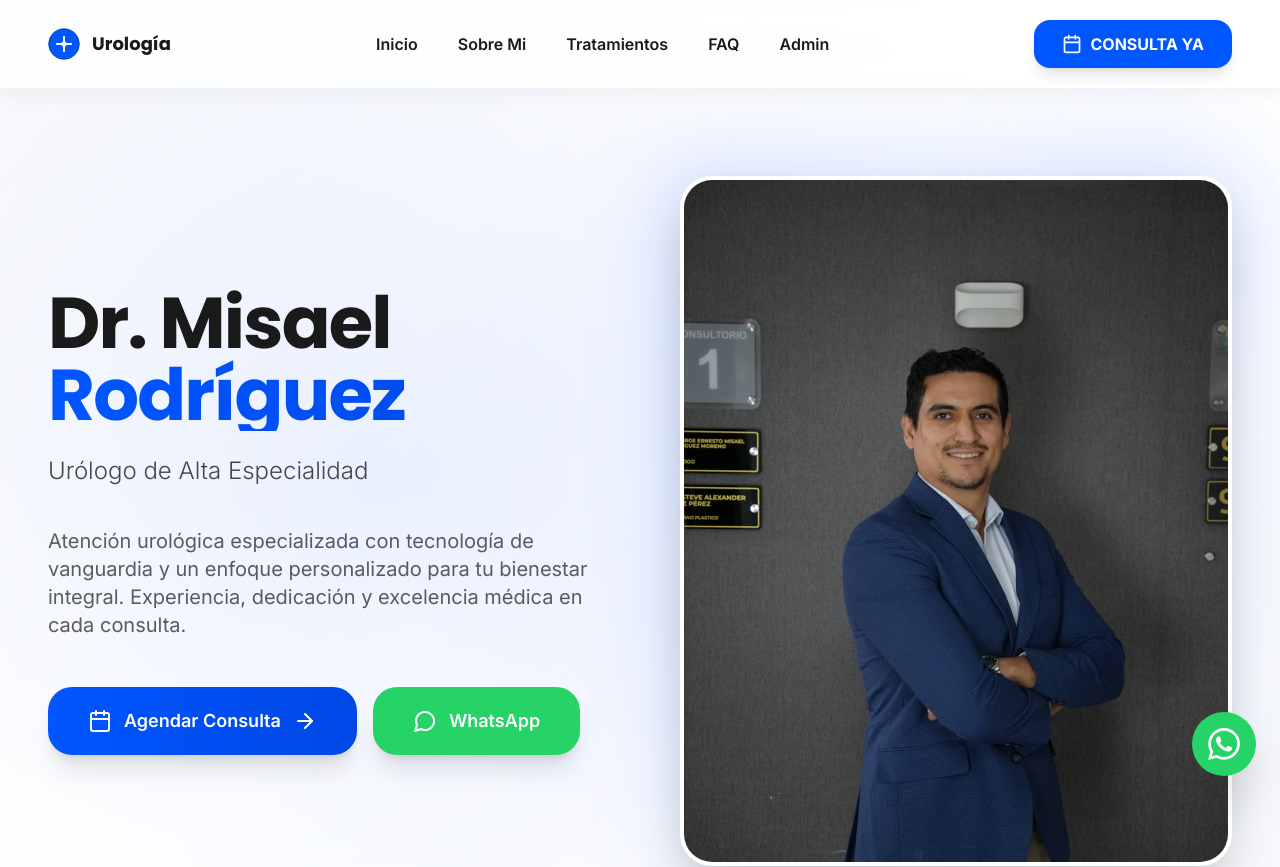
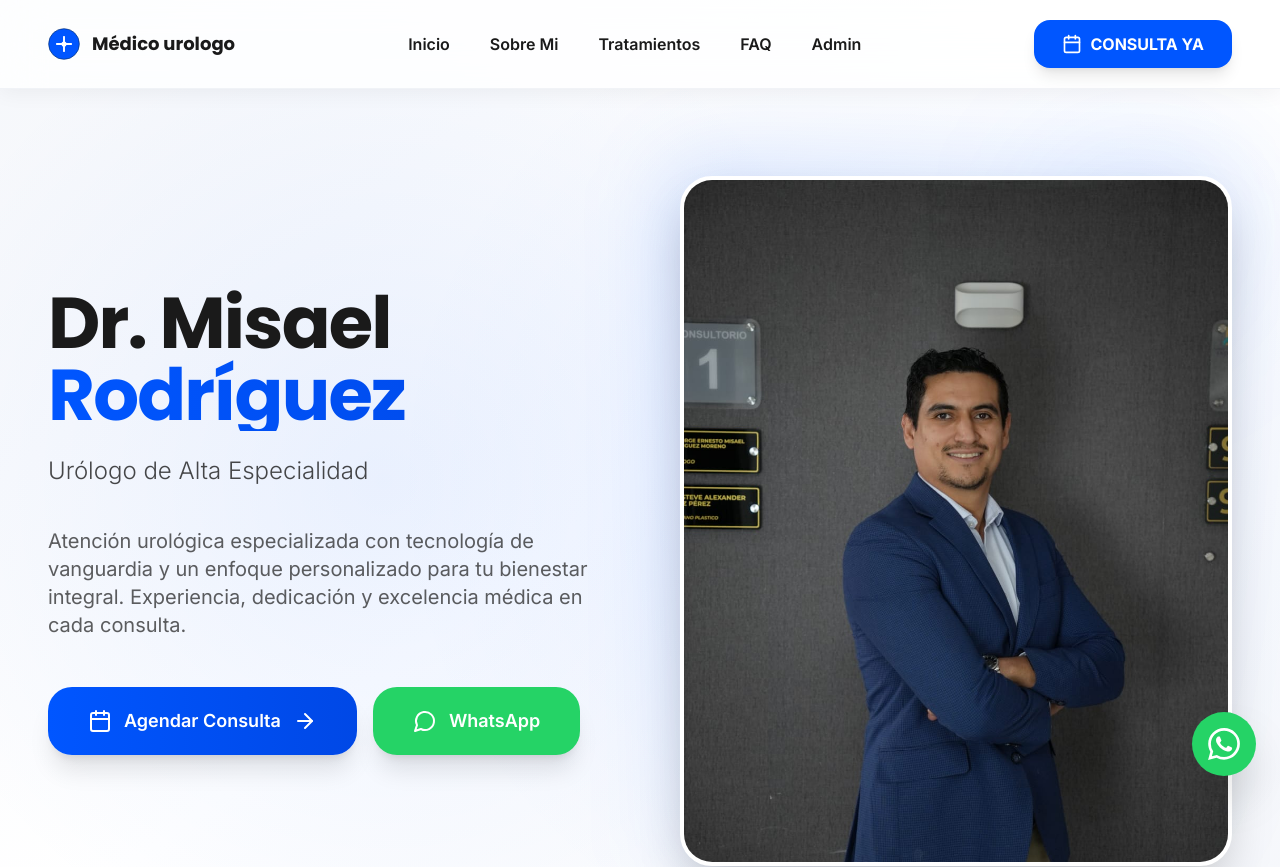
Before and after one commit to duranmtzf-hue/VETSA-CLINIC, a Next.js app: page / in a window 1280 px wide. Shown: the top 867 px of the page. Built offline with nearby package versions, Linux system fonts and the light colour scheme.

Commit message:
Cambiar header a Médico urologo

```diff
--- a/components/Logo.tsx
+++ b/components/Logo.tsx
@@ -66,7 +66,7 @@ export default function Logo({ size = "md", showTagline = true, className = "" }
           className={`${currentSize.text} font-bold text-[#1A1A1A] leading-tight`}
           style={{ fontFamily: 'Poppins, sans-serif' }}
         >
-          Urología
+          Médico urologo
         </span>
         {showTagline && (
           <span
```
